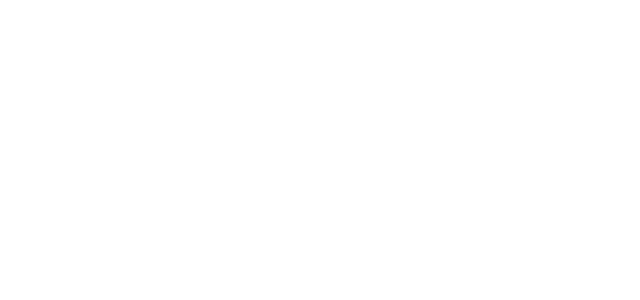
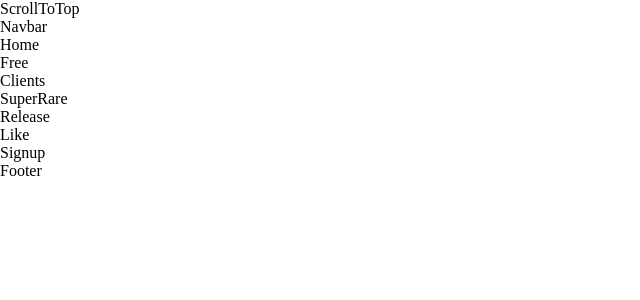
Before and after one commit to DevArthuro/landing-nft, a React (Vite) app: page / in a window 1280 px wide. Shown: the top 300 px of the page, without its empty margins (0-640 px from the left). Built offline with nearby package versions, Linux system fonts and the light colour scheme.

Commit message:
feat: add the base structure landing

```diff
--- a/src/App.tsx
+++ b/src/App.tsx
@@ -1,5 +1,29 @@
+import Clients from "./components/Clients";
+import Footer from "./components/Footer";
+import Free from "./components/Free";
+import Home from "./components/Home";
+import Like from "./components/Like";
+import Navbar from "./components/Navbar";
+import Release from "./components/Release";
+import ScrollToTop from "./components/ScrollToTop";
+import Signup from "./components/Signup";
+import SuperRare from "./components/SuperRare";
+
 function App() {
-  return <></>;
+  return (
+    <div className="app-container">
+      <ScrollToTop />
+      <Navbar />
+      <Home />
+      <Free />
+      <Clients />
+      <SuperRare />
+      <Release />
+      <Like />
+      <Signup />
+      <Footer />
+    </div>
+  );
 }
 
 export default App;
--- /dev/null
+++ b/src/components/Card.tsx
@@ -0,0 +1,5 @@
+const Card = () => {
+  return <div>Card</div>;
+};
+
+export default Card;
--- /dev/null
+++ b/src/components/Clients.tsx
@@ -0,0 +1,5 @@
+const Clients = () => {
+  return <div>Clients</div>;
+};
+
+export default Clients;
--- /dev/null
+++ b/src/components/Footer.tsx
@@ -0,0 +1,5 @@
+const Footer = () => {
+  return <div>Footer</div>;
+};
+
+export default Footer;
--- /dev/null
+++ b/src/components/Free.tsx
@@ -0,0 +1,5 @@
+const Free = () => {
+  return <div>Free</div>;
+};
+
+export default Free;
--- /dev/null
+++ b/src/components/Home.tsx
@@ -0,0 +1,5 @@
+const Home = () => {
+  return <div>Home</div>;
+};
+
+export default Home;
--- /dev/null
+++ b/src/components/Like.tsx
@@ -0,0 +1,5 @@
+const Like = () => {
+  return <div>Like</div>;
+};
+
+export default Like;
--- /dev/null
+++ b/src/components/Navbar.tsx
@@ -0,0 +1,5 @@
+const Navbar = () => {
+  return <div>Navbar</div>;
+};
+
+export default Navbar;
--- /dev/null
+++ b/src/components/Release.tsx
@@ -0,0 +1,5 @@
+const Release = () => {
+  return <div>Release</div>;
+};
+
+export default Release;
--- /dev/null
+++ b/src/components/ScrollToTop.tsx
@@ -0,0 +1,5 @@
+const ScrollToTop = () => {
+  return <div>ScrollToTop</div>;
+};
+
+export default ScrollToTop;
--- /dev/null
+++ b/src/components/Signup.tsx
@@ -0,0 +1,5 @@
+const Signup = () => {
+  return <div>Signup</div>;
+};
+
+export default Signup;
--- /dev/null
+++ b/src/components/SuperRare.tsx
@@ -0,0 +1,5 @@
+const SuperRare = () => {
+  return <div>SuperRare</div>;
+};
+
+export default SuperRare;
```
